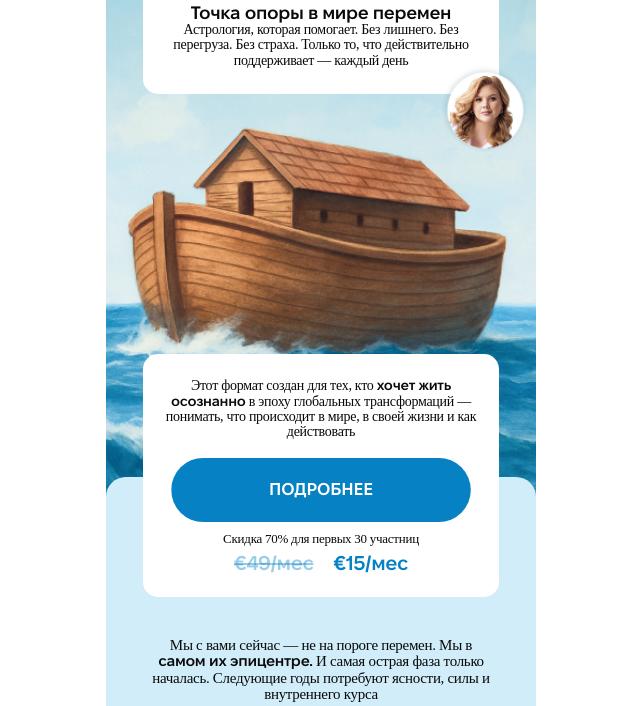
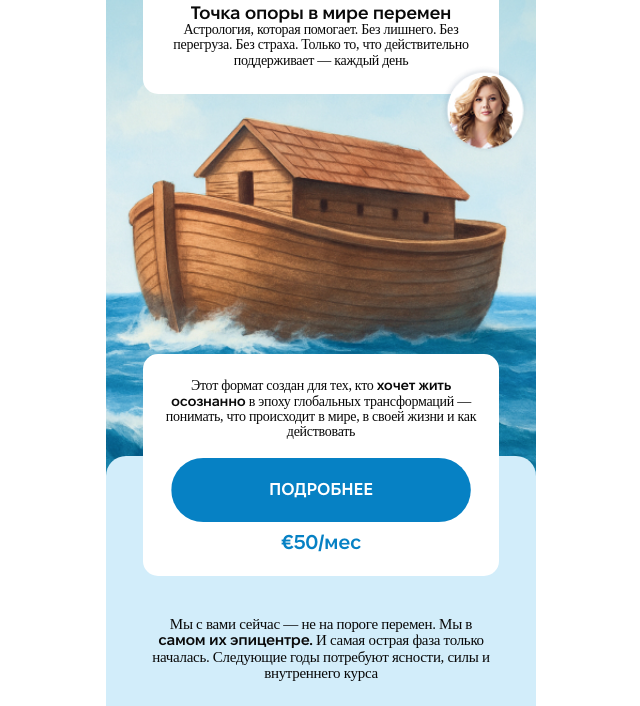
Before and after one commit to RomanIsaiev/work-website-122, a website built with Vite: page index.html in a window 1280 px wide. Shown: the part 94-800 px from the top of the page, without its empty margins (319-959 px from the left). Built offline with nearby package versions, Linux system fonts and the light colour scheme; a script that the page names is missing; files whose address does not match are found by name.

Commit message:
upd price

```diff
--- a/index.html
+++ b/index.html
@@ -44,10 +44,10 @@
               — понимать, что происходит в мире, в своей жизни и как действовать
             </p>
             <a class="btn" href="#buy">Подробнее</a>
-            <p class="sale-text">Скидка 70% для первых 30 участниц</p>
+            <!-- <p class="sale-text">Скидка 70% для первых 30 участниц</p> -->
             <div class="price-box">
-              <p class="old-price">€49/мес</p>
-              <p class="new-price">€15/мес</p>
+              <!-- <p class="old-price">€49/мес</p> -->
+              <p class="new-price">€50/мес</p>
             </div>
           </div>
         </div>
@@ -181,7 +181,7 @@
                 </li>
                 <li class="list-item">
                   <div class="number-box"><p class="item-number">02</p></div>
-                  <p class="item-text">Стоимость — 15 евро / месяц</p>
+                  <p class="item-text">Стоимость — 50 евро / месяц</p>
                 </li>
                 <li class="list-item">
                   <div class="number-box"><p class="item-number">03</p></div>
@@ -204,8 +204,8 @@
                 src="https://kwiga.com/build/js/kwiga-widget.js?t=1754647842000&uuid=a63c67ee-c03b-42e3-ad53-0ed38b400f37&producer=https://kwiga.com/"
               ></script>
               <div class="price-box">
-                <p class="old-price">€49/мес</p>
-                <p class="new-price">€15/мес</p>
+                <!-- <p class="old-price">€49/мес</p> -->
+                <p class="new-price">€50/мес</p>
               </div>
             </div>
           </div>
@@ -299,7 +299,7 @@
                 width="85px"
                 height="auto"
             /></picture>
-            <h2 class="title">15 евро в месяц</h2>
+            <h2 class="title">50 евро в месяц</h2>
             <ul class="list">
               <li class="list-item">
                 <img src="./src/img/buy/heart.svg" alt="heart" width="28" />
@@ -332,10 +332,10 @@
               Двери пока открыты. Если чувствуете, что вам с нами по пути —
               присоединяйтесь
             </p>
-            <a class="btn" href="#buy">Хочу в «Ковчег» за €15/мес</a>
+            <a class="btn" href="#buy">Хочу в «Ковчег» за €50/мес</a>
             <div class="price-box">
-              <p class="old-price">€49/мес</p>
-              <p class="new-price">€15/мес</p>
+              <!-- <p class="old-price">€49/мес</p> -->
+              <p class="new-price">€50/мес</p>
             </div>
           </div>
         </div>
```
